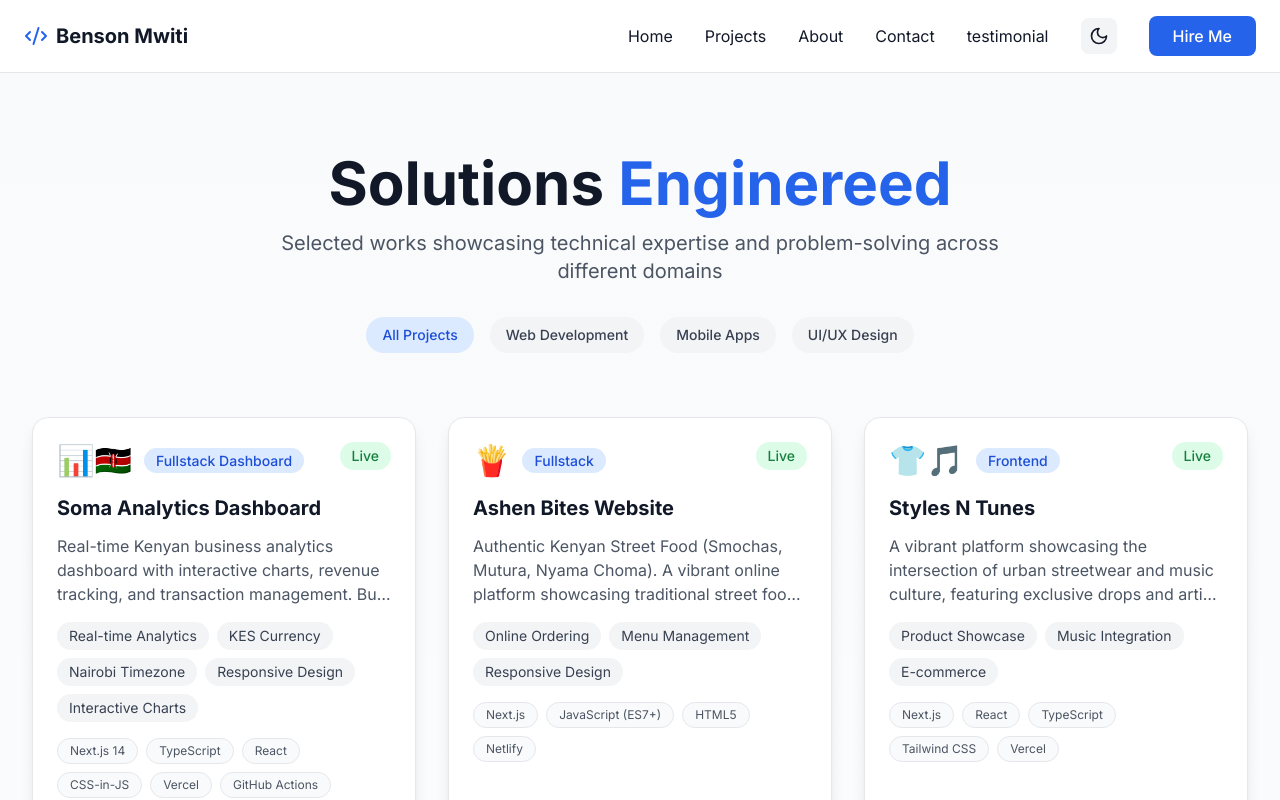
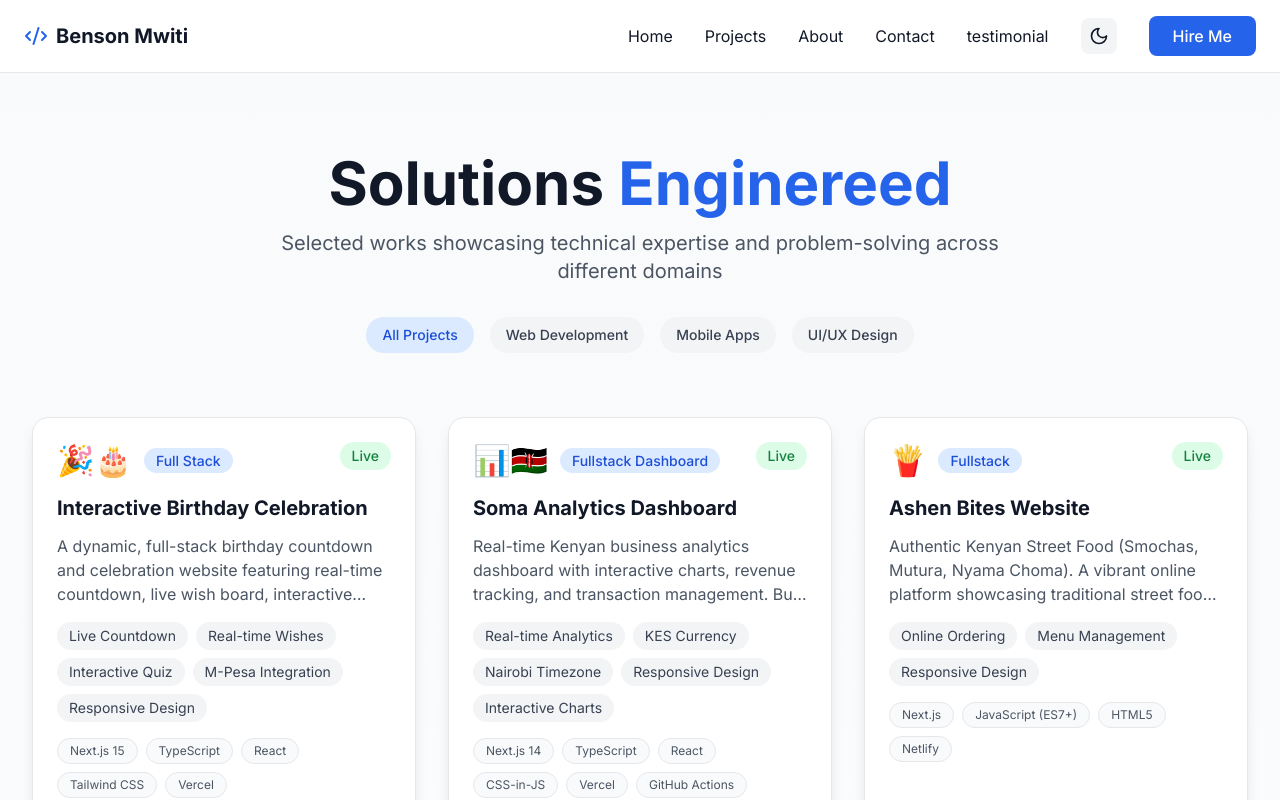
Before and after one commit to Mamoshi572/benson-portfolio, a Next.js app: page /projects in a window 1280 px wide. Shown: the top 800 px of the page. Built offline with nearby package versions, Linux system fonts and the light colour scheme.

Commit message:
developed interactive birthday celebratio

```diff
--- a/app/projects/page.tsx
+++ b/app/projects/page.tsx
@@ -8,6 +8,19 @@ export default function ProjectsPage() {
   const projects = [
 
    {
+  title: "Interactive Birthday Celebration",
+  description: "A dynamic, full-stack birthday countdown and celebration website featuring real-time countdown, live wish board, interactive games, and integrated M-Pesa gifting—built for my own birthday!",
+  category: "Full Stack",
+  tech: ["Next.js 15", "TypeScript", "React", "Tailwind CSS", "Vercel"],
+  status: "Live",
+  link: "https://https://birthday-project-phi.vercel.app",
+  emoji: "🎉🎂",
+  features: ["Live Countdown", "Real-time Wishes", "Interactive Quiz", "M-Pesa Integration", "Responsive Design"],
+  github: "https://github.com/mamoshi572/birthday-project",
+},
+
+
+    {
   title: "Soma Analytics Dashboard",
   description: "Real-time Kenyan business analytics dashboard with interactive charts, revenue tracking, and transaction management. Built specifically for Kenyan enterprises with local context and KES currency.",
   category: "Fullstack Dashboard",
```
